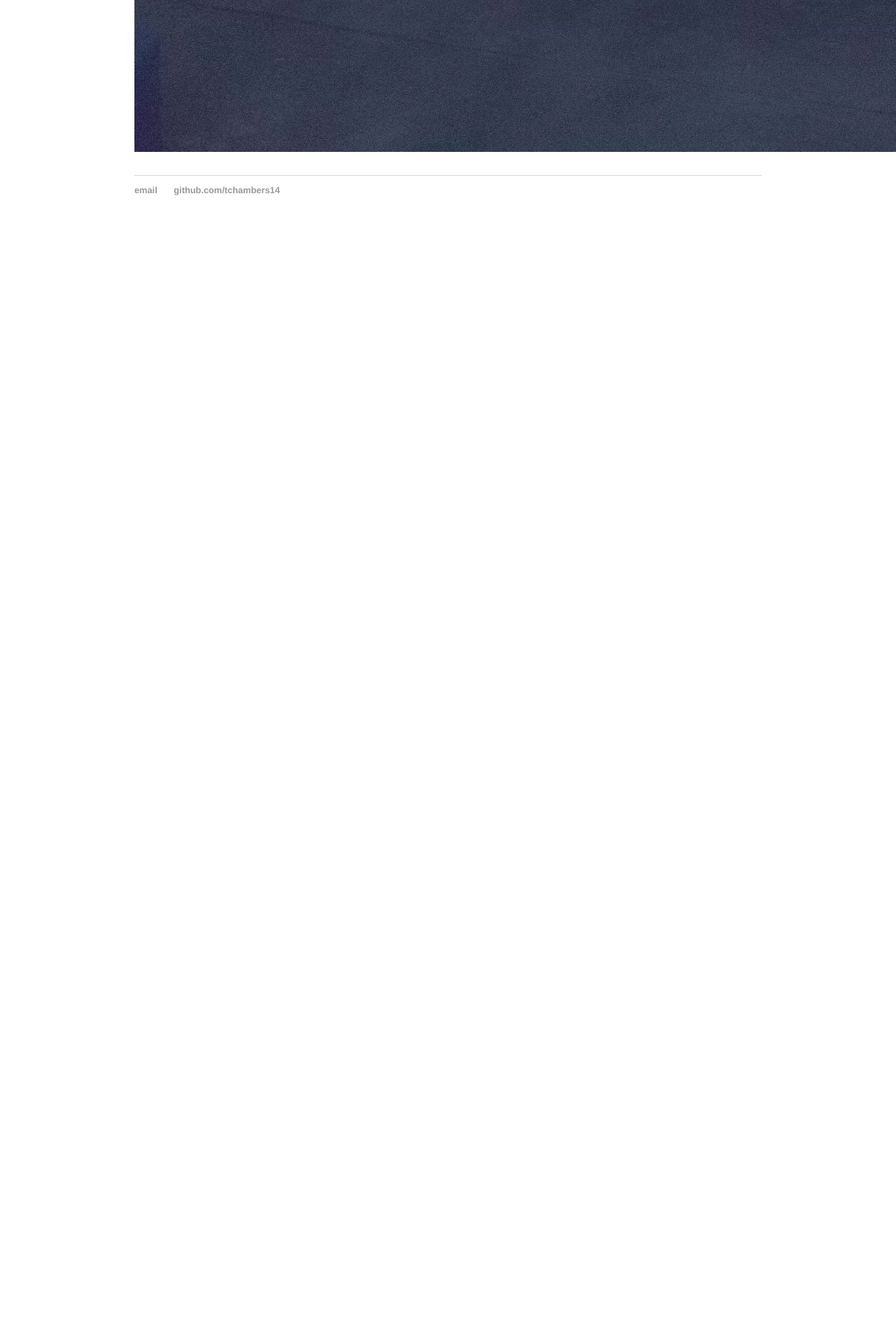
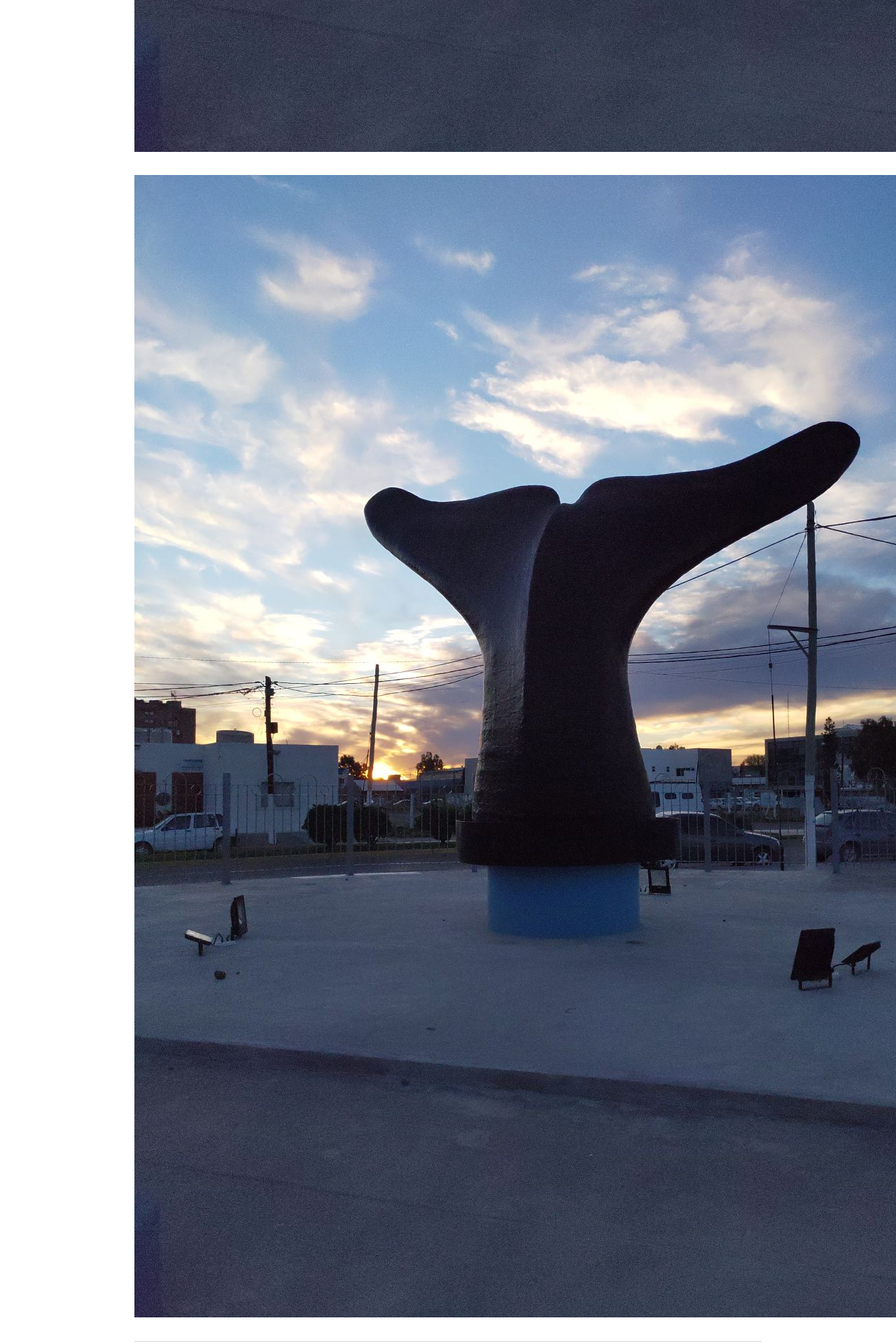
Before and after one commit to tchambers14/tchambers14.github.io, a Jekyll site: the page built from _posts/2020-03-03-Whale Magnets Make Their First Post.md, in a window 1280 px wide. Shown: the part 1774-3694 px from the top of the page at 70% size. Built offline with Jekyll 4.4.1, drawn with Linux system fonts in a browser that asks for light colours; before the commit the page ends 2113 px from its top, so only the background shows below that.

```diff
--- a/_posts/2020-03-03-Whale Magnets Make Their First Post.md
+++ b/_posts/2020-03-03-Whale Magnets Make Their First Post.md
@@ -9,3 +9,5 @@
 We love whales see this whale tail statue from Puerto Madryn:
 
 ![Whale Tail](/assets/images/Madryn.jpg)
+
+![My helpful screenshot](/assets/images/Madryn.jpg)
```
